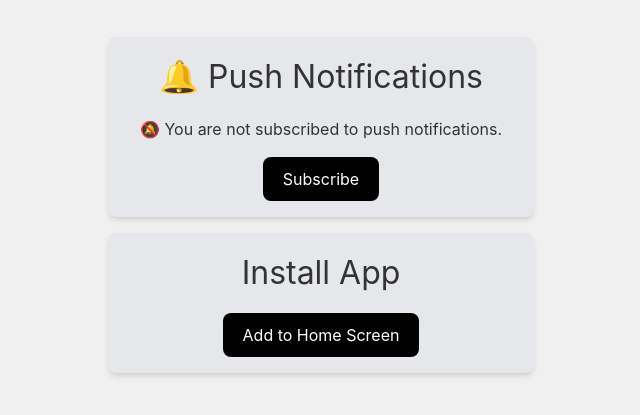
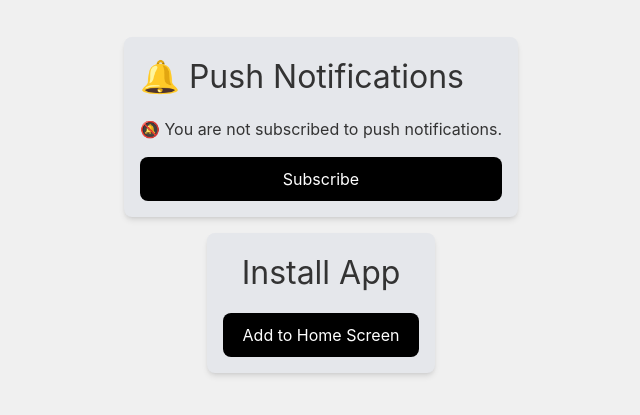
Before and after one commit to TRProjects98/pwa_test, a Next.js app: page / in a window 1280 px wide. Shown: the part 195-610 px from the top of the page, without its empty margins (319-959 px from the left). Built offline with nearby package versions, Linux system fonts and the light colour scheme; no server answers; what web-push would draw is missing.

Commit message:
Update CSS V2

```diff
--- a/app/page.js
+++ b/app/page.js
@@ -67,7 +67,7 @@ function PushNotificationManager() {
   }
 
   return (
-    <div className='bg-gray-200 p-4 rounded-lg shadow-md flex flex-col gap-4 justify-center items-center w-1/3'>
+    <div className='bg-gray-200 p-4 rounded-lg shadow-md align-center flex flex-col gap-4'>
       <h1> 🔔 Push Notifications</h1>
       {subscription ? (
         <>
@@ -109,7 +109,7 @@ function InstallPrompt() {
   }
 
   return (
-    <div className='bg-gray-200 p-4 rounded-lg shadow-md flex flex-col gap-4 justify-center items-center w-1/3'>
+    <div className='bg-gray-200 p-4 rounded-lg shadow-md flex flex-col gap-4 items-center'>
       <h1>Install App</h1>
       <button>Add to Home Screen</button>
       {isIOS && (
```
